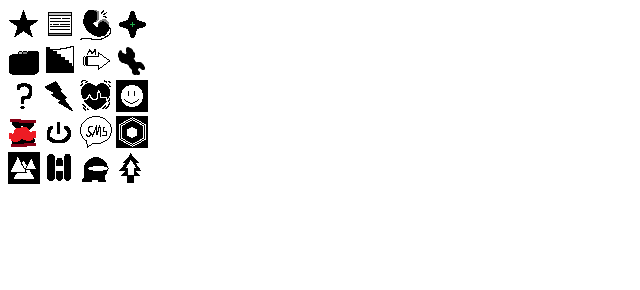
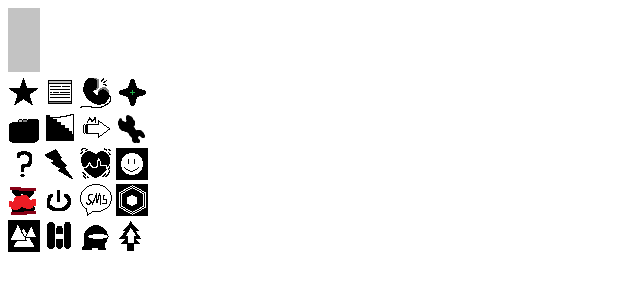
Before and after one commit to aidoko/re-webdev-Y22, a plain HTML site: page projects/smartphone/index.html in a window 1280 px wide. Shown: the whole page, without its empty margins (0-640 px from the left). Drawn offline with Linux system fonts and the light colour scheme.

Commit message:
Edited CSS

```diff
--- a/projects/smartphone/index.html
+++ b/projects/smartphone/index.html
@@ -8,7 +8,8 @@
     <title>Document</title>
 </head>
 <body>
-    <div class="smartphone">
+    <div id="smartphone">
+        <img class="Phone" src="images/APhone.png">
         <nav class="main-menu-hub">
         <div class="apps">
             <img src="images/Favorites.png" alt="Favorites App">
--- a/projects/smartphone/style.css
+++ b/projects/smartphone/style.css
@@ -12,7 +12,8 @@
     position: relative;
 }
 .phone{
-    position:relative
+    position:relative;
+    width: 200px;
 }
 .main-menu-hub{
 justify-content: center;
```
